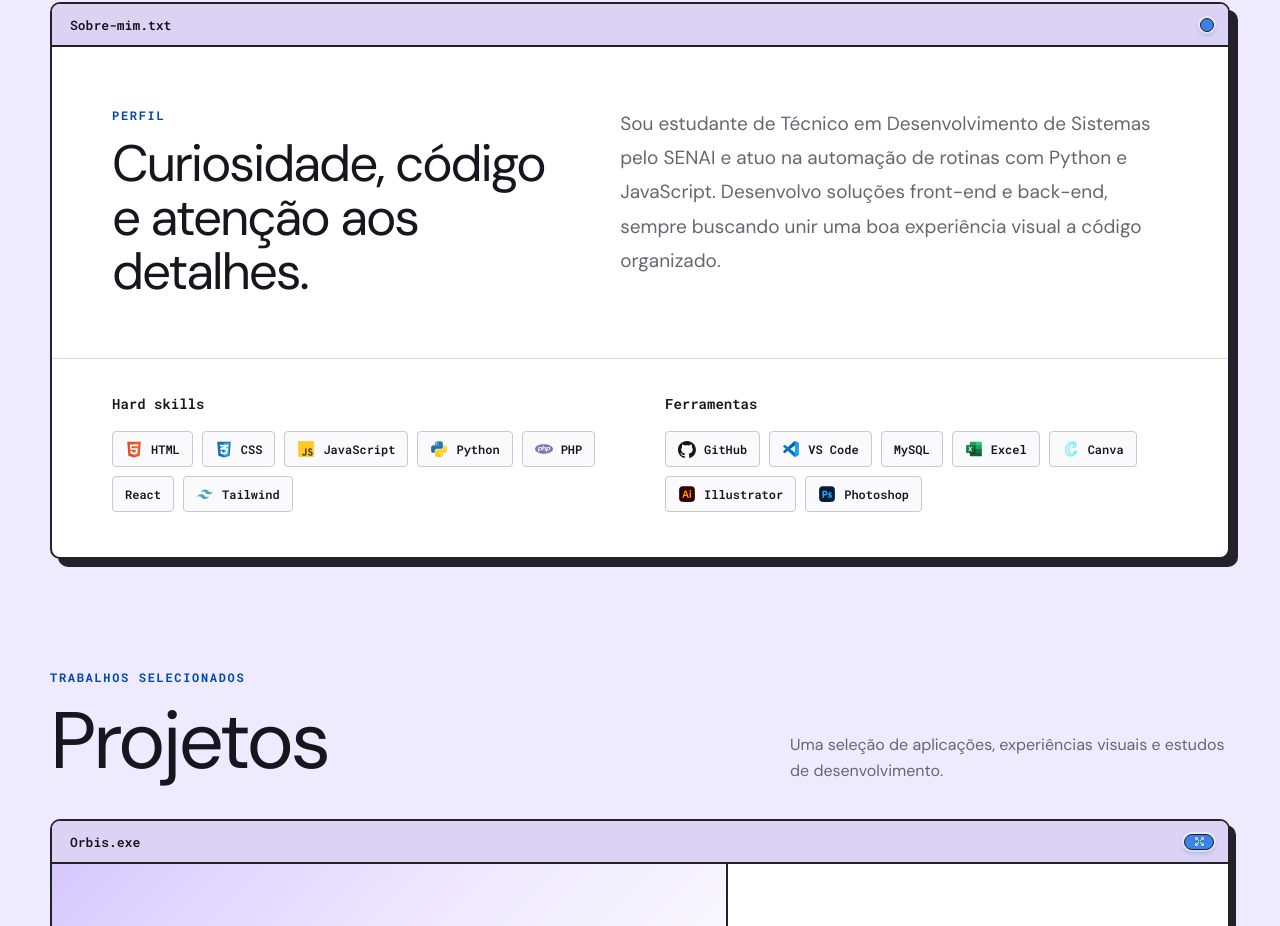
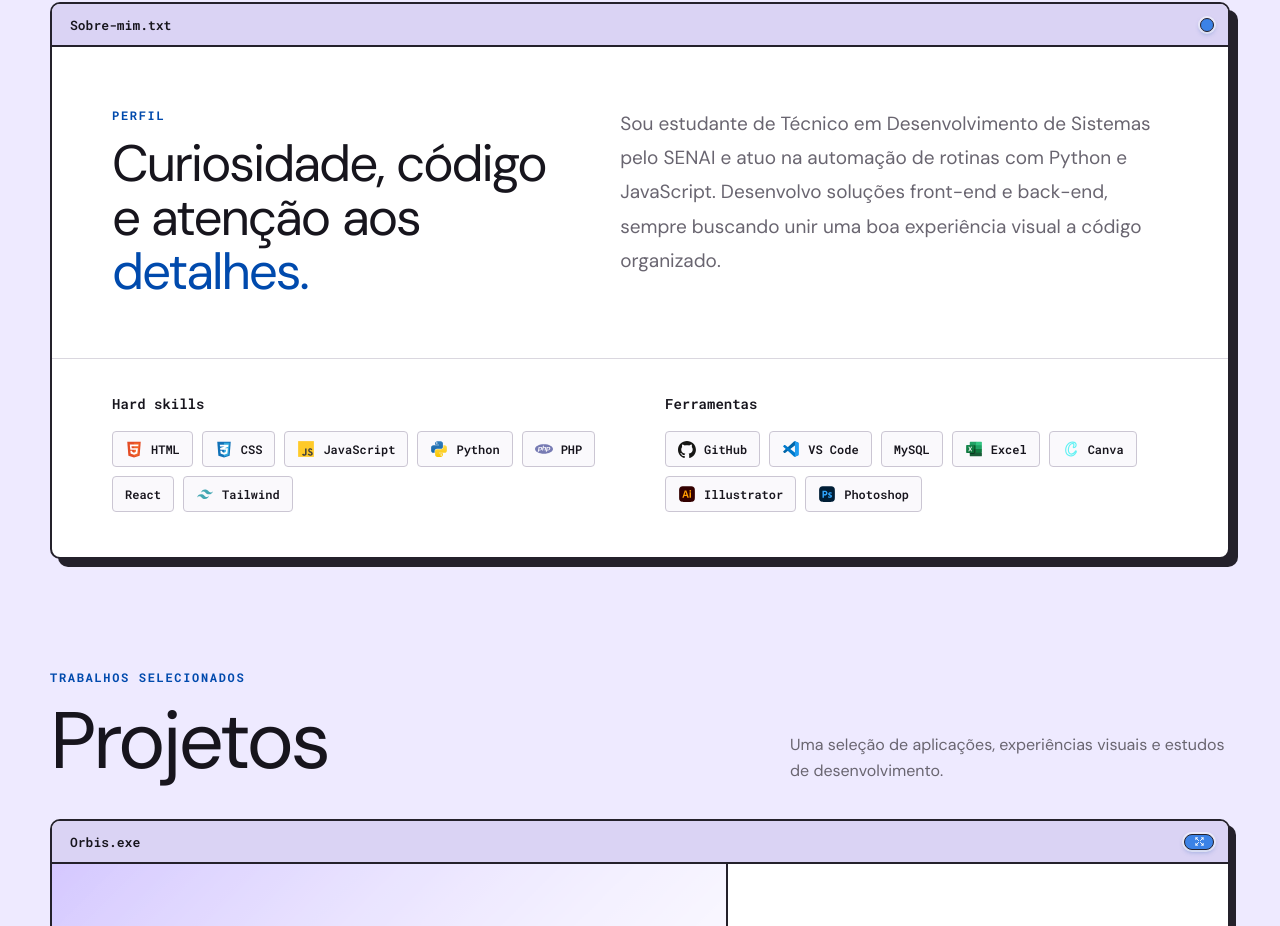
Before and after one commit to Henrique-Fiorotti/Portfolio_Henrique, a Next.js app: page / in a window 1280 px wide. Shown: the part 916-1842 px from the top of the page. Built offline with nearby package versions, Linux system fonts and the light colour scheme.

Commit message:
feat: add animated title component and update contact modal content

```diff
--- a/app/globals.css
+++ b/app/globals.css
@@ -913,6 +913,17 @@ button {
   letter-spacing: -.04em
 }
 
+.animatedAboutWord {
+  display: inline-block;
+  margin-right: .24em;
+  transform-origin: center bottom;
+  will-change: transform, opacity, filter, color;
+}
+
+.animatedAboutWord:last-child {
+  margin-right: 0;
+}
+
 .aboutGrid>p {
   margin: 0;
   color: var(--portfolio-muted);
--- a/app/page.jsx
+++ b/app/page.jsx
@@ -5,6 +5,7 @@ import { gsap } from "gsap";
 import { Footer } from "@/components/Footer";
 import { CasinoProjectButton } from "@/components/CasinoProjectButton";
 import { ContactModal } from "@/components/ContactModal";
+import { AnimatedAboutTitle } from "@/components/AnimatedAboutTitle";
 import { ProjectCard } from "@/components/ProjectCard";
 import { SkillPill } from "@/components/SkillPill";
 import { WindowLayoutControls, WindowLayoutProvider } from "@/components/WindowLayout";
@@ -176,7 +177,7 @@ export default function Home() {
           <div className="aboutGrid">
             <div>
               <p className="eyebrow">Perfil</p>
-              <h2>Curiosidade, código e atenção aos detalhes.</h2>
+              <AnimatedAboutTitle />
             </div>
             <p>{profile.about}</p>
           </div>
--- /dev/null
+++ b/components/AnimatedAboutTitle.jsx
@@ -0,0 +1,70 @@
+"use client";
+
+import { useEffect, useRef } from "react";
+import { gsap } from "gsap";
+
+const TITLE = "Curiosidade, código e atenção aos detalhes.";
+const WORDS = TITLE.split(" ");
+
+export function AnimatedAboutTitle() {
+  const titleRef = useRef(null);
+  const wordsRef = useRef([]);
+
+  useEffect(() => {
+    const title = titleRef.current;
+    const words = wordsRef.current.filter(Boolean);
+    const detailWord = words.at(-1);
+    if (!title || !words.length || !detailWord) return;
+
+    const reducedMotion = window.matchMedia("(prefers-reduced-motion: reduce)").matches;
+    if (reducedMotion) {
+      gsap.set(words, { clearProps: "all" });
+      gsap.set(detailWord, { color: "var(--blue)" });
+      return;
+    }
+
+    gsap.set(words, { autoAlpha: 0, y: 24, filter: "blur(7px)" });
+    let timeline;
+    const observer = new IntersectionObserver(([entry]) => {
+      if (!entry.isIntersecting) return;
+      observer.disconnect();
+
+      timeline = gsap.timeline();
+      timeline.to(words, {
+        duration: 0.55,
+        autoAlpha: 1,
+        y: 0,
+        filter: "blur(0px)",
+        stagger: 0.1,
+        ease: "power3.out"
+      });
+      timeline.to(detailWord, {
+        duration: 0.5,
+        color: "var(--blue)",
+        scale: 1.04,
+        ease: "power2.out"
+      }, "+=0.12");
+      timeline.to(detailWord, {
+        duration: 0.3,
+        scale: 1,
+        ease: "power2.inOut"
+      });
+    }, { threshold: 0.45, rootMargin: "0px 0px -8%" });
+
+    observer.observe(title);
+
+    return () => {
+      observer.disconnect();
+      timeline?.kill();
+    };
+  }, []);
+
+  return <h2 ref={titleRef} className="animatedAboutTitle" aria-label={TITLE}>
+      {WORDS.map((word, index) => <span
+        ref={node => { wordsRef.current[index] = node; }}
+        className="animatedAboutWord"
+        aria-hidden="true"
+        key={word}
+      >{word}</span>)}
+    </h2>;
+}
--- a/components/ContactModal.jsx
+++ b/components/ContactModal.jsx
@@ -112,7 +112,6 @@ export function ContactModal() {
             </button>
           </header>
           <div className="contactModalBody">
-            <p>Escolha o canal que for melhor para você.</p>
             <div className="contactJson" aria-label="Opções de contato em formato JSON">
               <div className="contactJsonBrace">&#123;</div>
               {contacts.map(({ key, value, href, external }, index) => <div className="contactJsonLine" key={key}>
```
